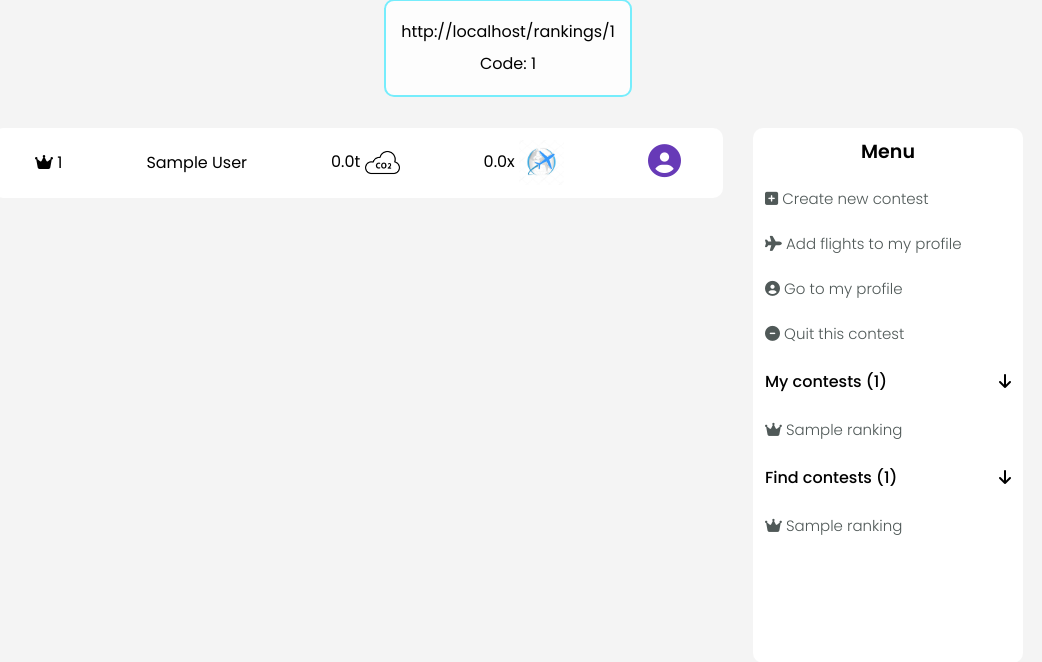
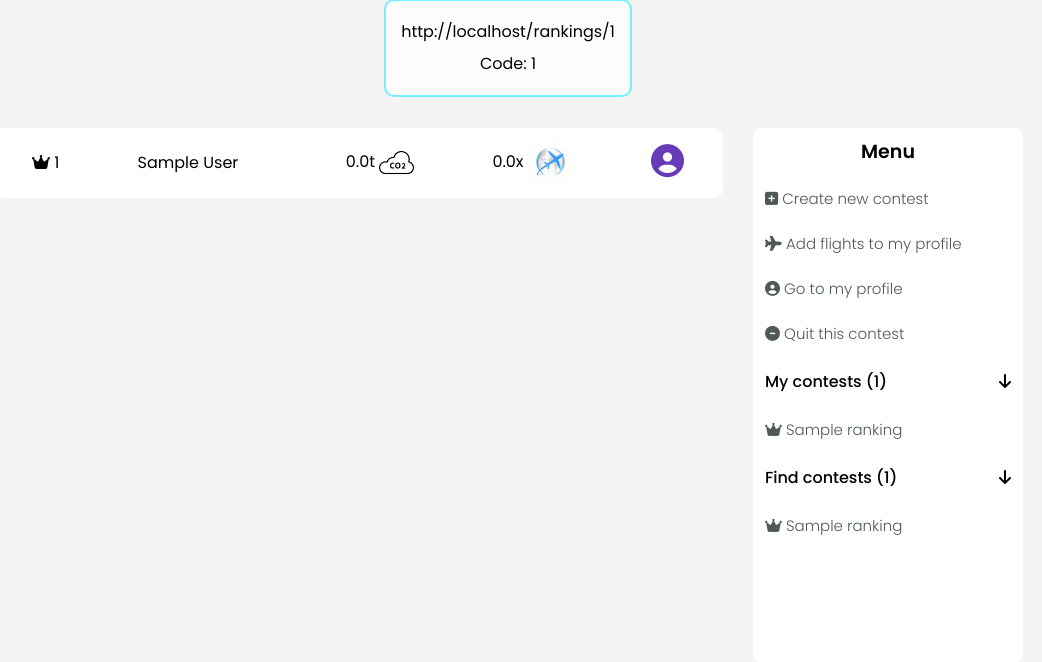
Before and after one commit to Aladeen1/footprint-travel-tracker, a Rails app: page /rankings/1 in a window 1280 px wide. Shown: the part 247-909 px from the top of the page, without its empty margins (132-1174 px from the left). Run offline with Rails 7, Linux system fonts and the light colour scheme; a user stored in the database is signed in; tables that the repository leaves empty hold one stand-in row (values such as "Sample post"); style sheets or scripts are compiled from the project's sources; some libraries are stand-ins or nearby versions.

Commit message:
Formatting user display in ranking show view

```diff
--- a/app/assets/stylesheets/pages/_ranking.scss
+++ b/app/assets/stylesheets/pages/_ranking.scss
@@ -122,3 +122,7 @@
         margin: 30px 0px;
     }
 }
+
+.listes-trajets-name {
+    width: 130px;
+}
--- a/app/views/rankings/show.html.erb
+++ b/app/views/rankings/show.html.erb
@@ -31,7 +31,7 @@
 							<% end %>
 							<%= index + 1 %>
 						</li>
-						<li><%= user.name %></li>
+						<li class="listes-trajets-name"><%= user.name %></li>
 						<li><%= ((user.total_distance.to_f * 230) / 1000000).round(1) %>t <%= image_tag("Co2_icon.png", width: 35) %></li>
 						<!-- <li><%= user.total_distance %>km</li> -->
 						<li><%= (user.total_distance / 40075.0).round(1)%>x  <%= image_tag("around_logo.jpg", width: 45) %></li>
```
